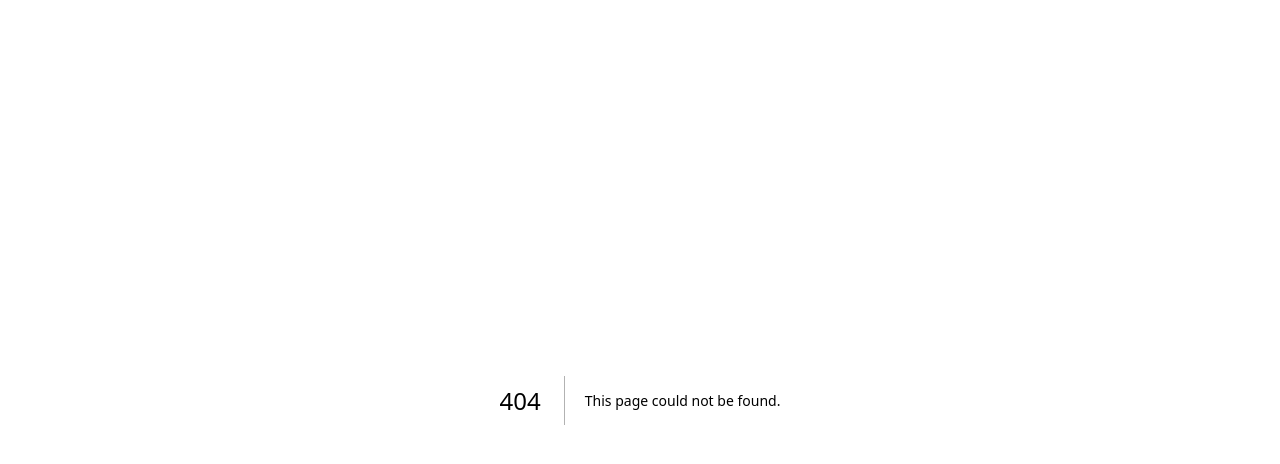
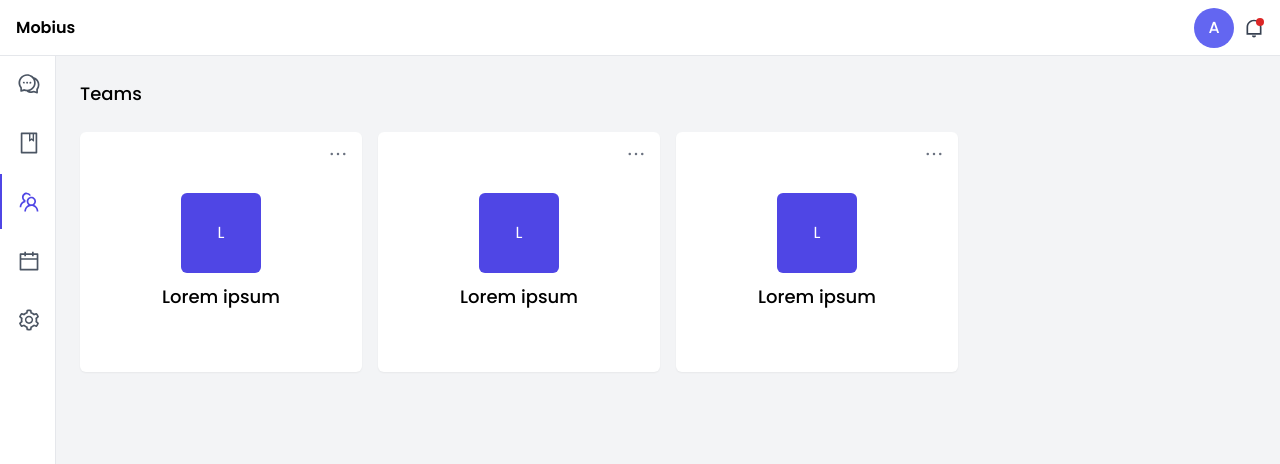
Before and after one commit to AdiPol1359/mobius, a Next.js app in the folder apps/web/: page /dashboard/teams in a window 1280 px wide. Before the commit this address had no page. Shown: the top 464 px of the page. Built offline with nearby package versions, Linux system fonts and the light colour scheme.

Commit message:
refactor(web): change page pathname with team list

```diff
--- a/apps/web/src/app/(dashboard-layout)/dashboard/page.tsx
+++ b/apps/web/src/app/(dashboard-layout)/dashboard/page.tsx
@@ -1,5 +1,5 @@
 import { redirect } from 'next/navigation';
 
 export default function DashboardPage() {
-	return redirect('/dashboard/team');
+	return redirect('/dashboard/teams');
 }
--- a/apps/web/src/components/DashboardNavigation.tsx
+++ b/apps/web/src/components/DashboardNavigation.tsx
@@ -18,7 +18,7 @@ const items = [
 		icon: <AiOutlineBook />,
 	},
 	{
-		href: '/dashboard/team',
+		href: '/dashboard/teams',
 		icon: <AiOutlineTeam />,
 	},
 	{
--- a/apps/web/src/components/TeamList/Team/Team.tsx
+++ b/apps/web/src/components/TeamList/Team/Team.tsx
@@ -10,7 +10,7 @@ export const Team = ({ name }: TeamProps) => (
 	<article className="relative h-60 rounded-md bg-white shadow-sm transition-colors duration-100 hover:bg-neutral-50">
 		<TeamMenu />
 		<Link
-			href="/dashboard/team/foo"
+			href="/dashboard/teams/foo"
 			className="flex h-full flex-col items-center justify-center"
 		>
 			<div className="flex h-20 w-20 items-center justify-center rounded-md bg-indigo-600 text-white">
```
Also changed, not shown: apps/web/src/app/(dashboard-layout)/dashboard/teams/[slug]/page.tsx (renamed from apps/web/src/app/(dashboard-layout)/dashboard/team/[slug]/page.tsx), apps/web/src/app/(dashboard-layout)/dashboard/teams/page.tsx (renamed from apps/web/src/app/(dashboard-layout)/dashboard/team/page.tsx).
